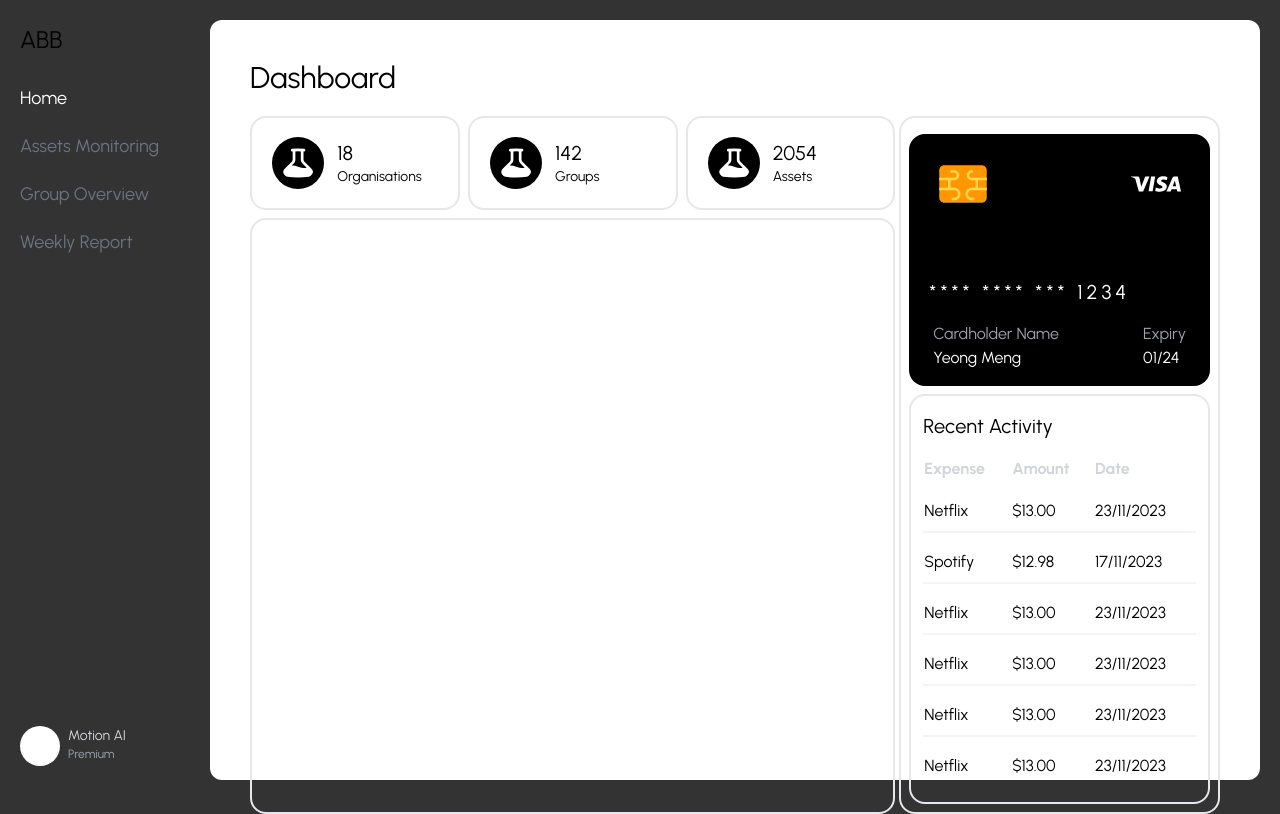
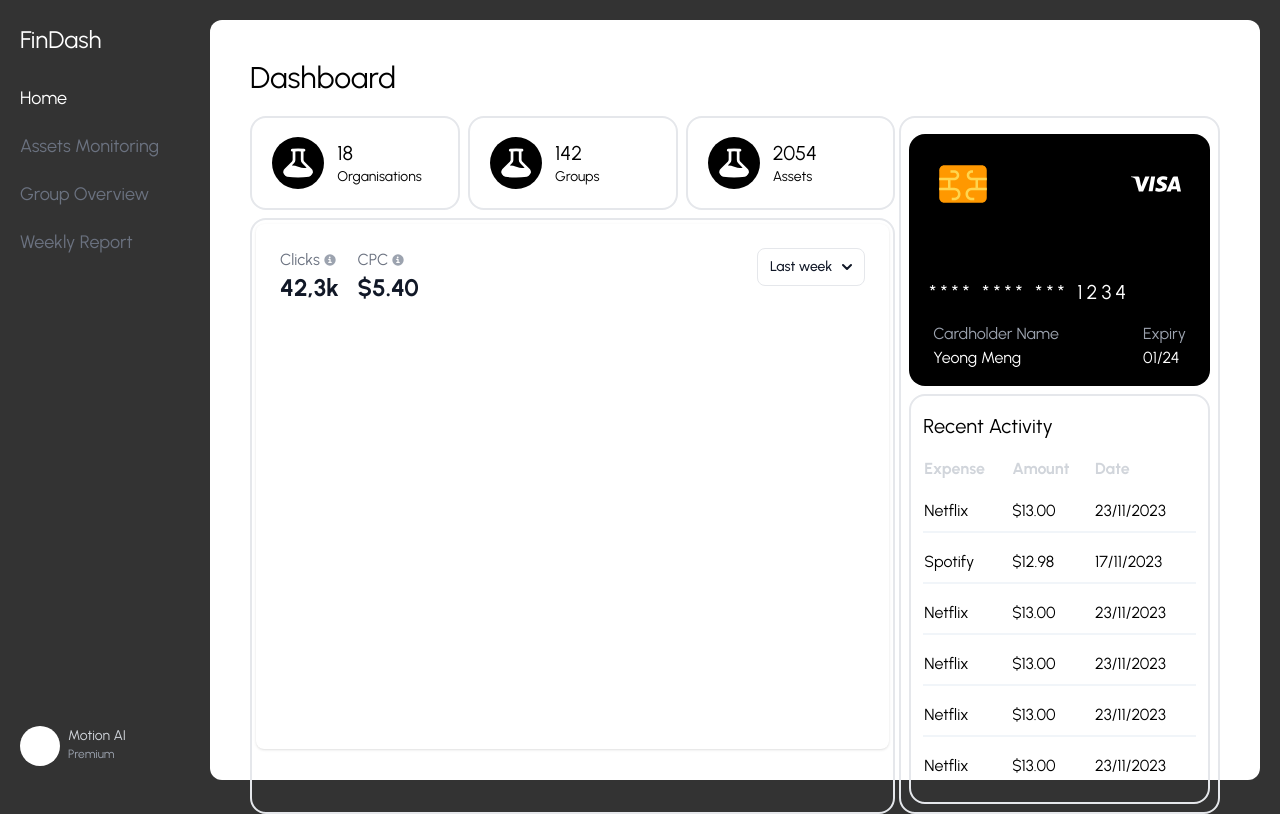
Before and after one commit to MakYM98/dashboard, a Next.js app: page / in a window 1280 px wide. Built offline with nearby package versions, Linux system fonts and the light colour scheme.

Commit message:
Home Page

```diff
--- a/components/home/components/ccSection.tsx
+++ b/components/home/components/ccSection.tsx
@@ -3,7 +3,7 @@ import RecentTable from "./recentTable";
 
 const CreditSection = () => {
     return (
-        <div className="">
+        <div>
             <CreditCard/>
             <RecentTable/>
         </div>
--- a/components/home/components/recentTable.tsx
+++ b/components/home/components/recentTable.tsx
@@ -3,7 +3,7 @@ import data from '../data.json'
 
 const RecentTable = () => {
     return (
-        <div className='border-2 rounded-2xl pt-1 px-2 mt-2 overflow-y-scroll'>
+        <div className='border-2 rounded-2xl pt-1 px-2 mt-2'>
             <h1 className="text-xl pt-3 px-1">
                 Recent Activity
             </h1>
--- a/components/home/index.tsx
+++ b/components/home/index.tsx
@@ -9,7 +9,7 @@ const Home = () => {
     return (
         <div className="h-full">
             <TabHeader title="Dashboard"/>
-            <div className="grid grid-cols-3 gap-1 h-full pt-5">
+            <div className="grid grid-cols-3 gap-1 h-full pt-5 max-h-full">
                 <div className="col-span-2 flex flex-col">
                     {/* Card Section to show High Level Info */}
                     <div className="w-full grid grid-cols-3 gap-2 ">
@@ -26,11 +26,11 @@ const Home = () => {
                     </div>
                     {/* Graph Section to show Assets/Liabilities Trend */}
                     <div className=" border-2 rounded-2xl mt-2 flex-auto">
-                        {/* <TrendGraph/> */}
+                        <TrendGraph/>
                     </div>
                 </div>
                 {/* To show CC Details & Past Transactions */}
-                <div className="col-span-1 h-[100%] border-2 rounded-2xl p-2">
+                <div className="col-span-1 border-2 rounded-2xl p-2 ">
                         <CreditSection/>
                 </div>
             </div>
--- a/components/navbar/sideNav.tsx
+++ b/components/navbar/sideNav.tsx
@@ -8,8 +8,8 @@ const SideNav = () => {
         <Provider store={store}>
             <nav className="w-[200px] h-[100%] pt-6 pb-6 pl-5 float-left">
                 <div className="h-[40px]">
-                    <h1 className="text-2xl">
-                        ABB
+                    <h1 className="text-2xl text-white">
+                        FinDash
                     </h1>
                 </div>
                 <NavItems/>
```
